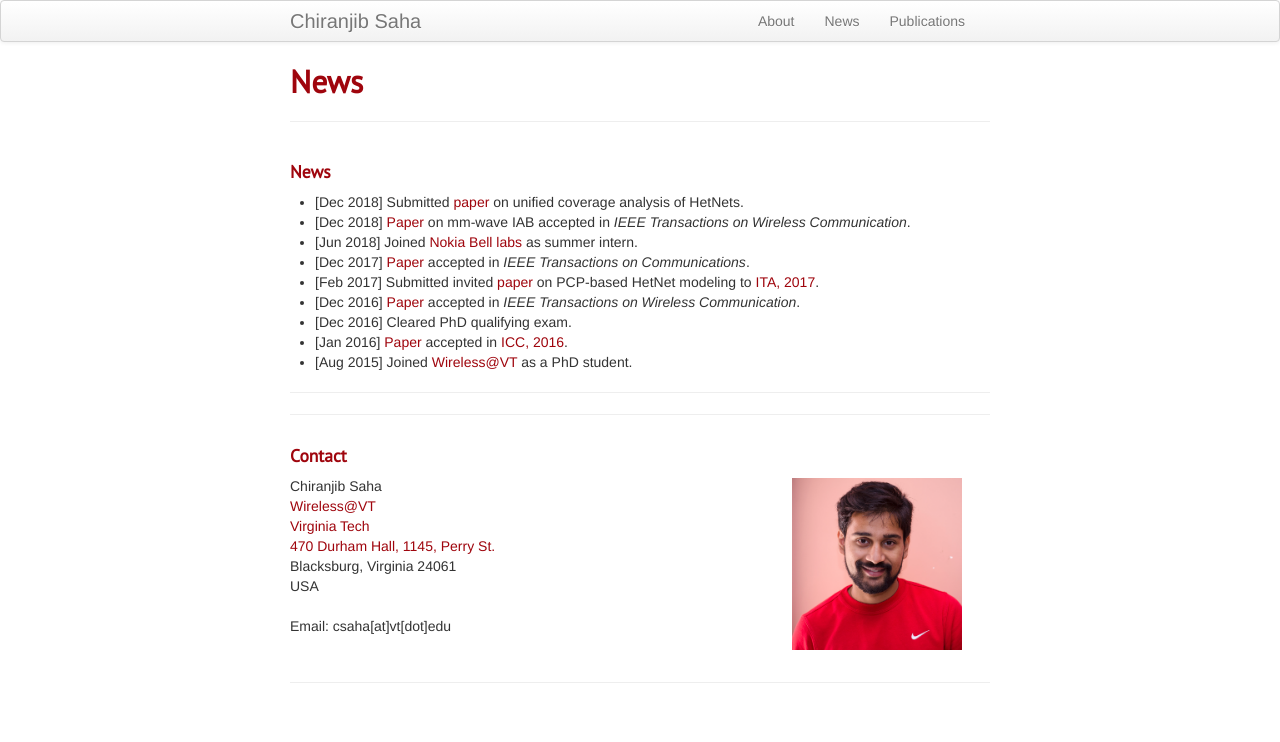
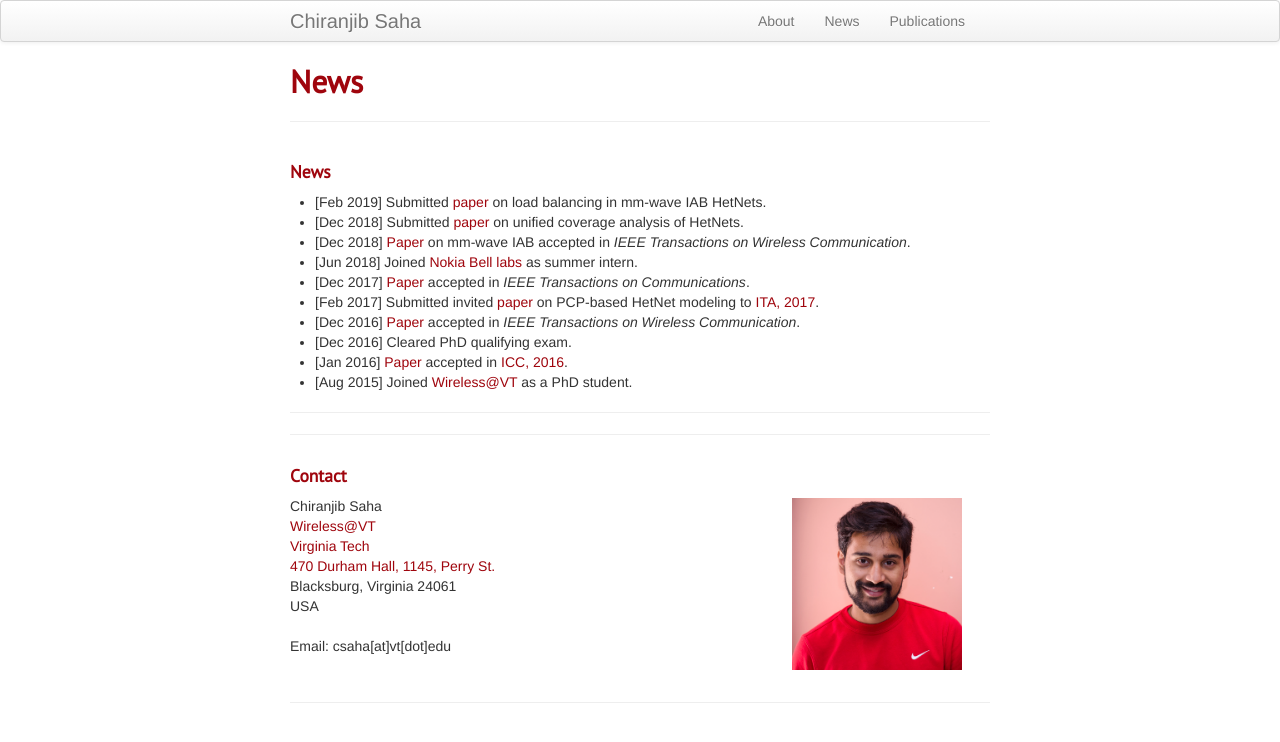
Before and after one commit to chiranjibsaha/chiranjibsaha.github.io, a Jekyll site: the page built from pages/news.md, in a window 1280 px wide. Shown: the top 742 px of the page. Built offline with Jekyll 4.4.1, drawn with Linux system fonts in a browser that asks for light colours.

Commit message:
Update news.md

```diff
--- a/pages/news.md
+++ b/pages/news.md
@@ -5,6 +5,7 @@ description: Chiranjib Saha is a PhD student in Bradley Department of Electrical
 ---
 
 #### News
+- [Feb 2019] Submitted [paper](https://arxiv.org/abs/1902.06300) on load balancing in mm-wave IAB HetNets.
  - [Dec 2018]  Submitted [paper](https://arxiv.org/abs/1812.01830) on unified coverage analysis of HetNets.
  - [Dec 2018]  [Paper](https://ieeexplore.ieee.org/abstract/document/8493520/) on mm-wave IAB  accepted in *IEEE Transactions on Wireless Communication*.
  - [Jun 2018]  Joined [Nokia Bell labs](https://www.bell-labs.com/) as summer intern.
```
